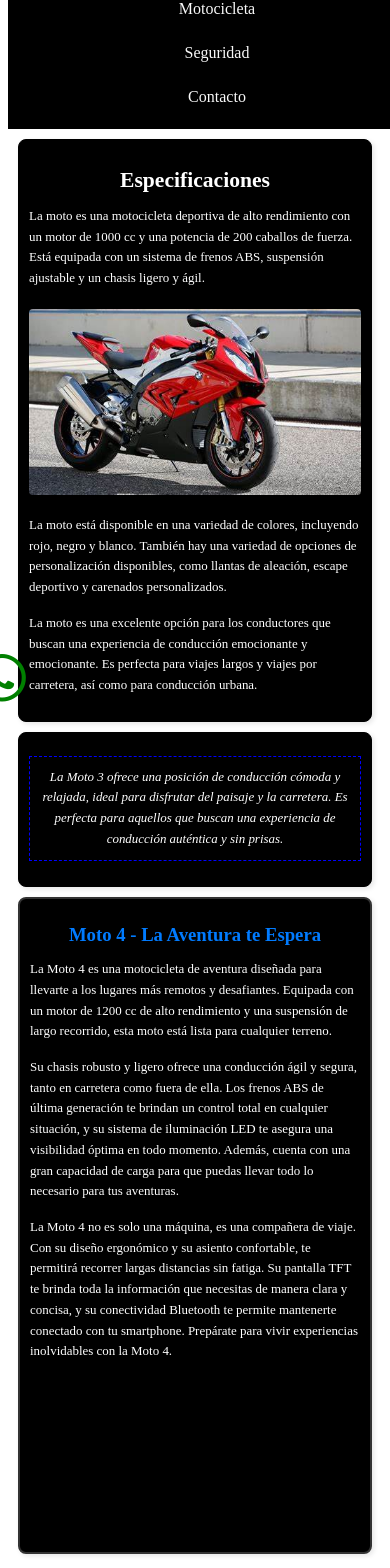
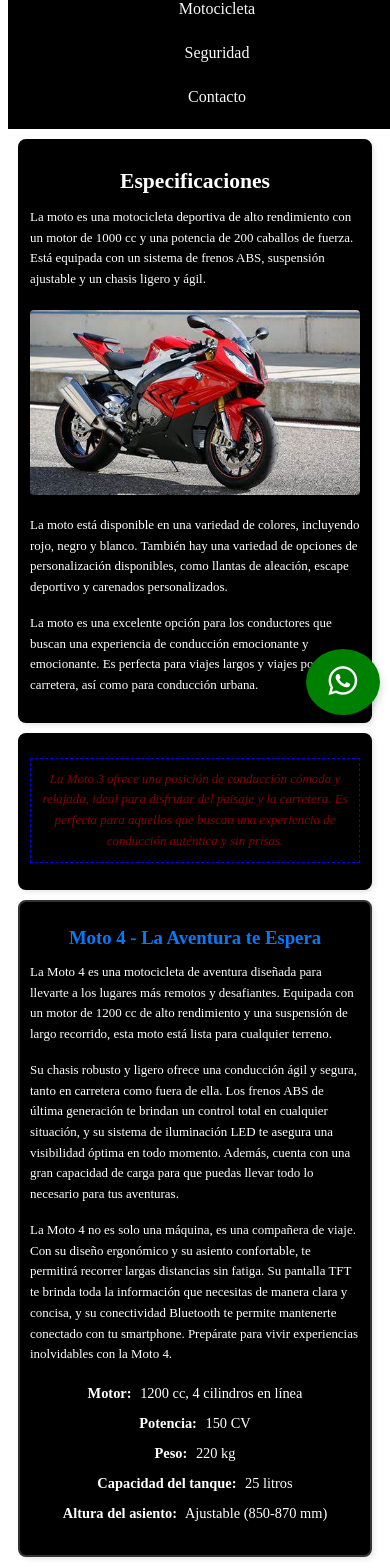
Before and after one commit to Powe1sd/Susuki-moto, a React (Vite) app: page / in a window 390 px wide. Shown: the part 119-1687 px from the top of the page. Built offline with nearby package versions, Linux system fonts and the light colour scheme.

Commit message:
first commit

```diff
--- a/src/App.css
+++ b/src/App.css
@@ -1,89 +1,94 @@
-/* src/components/BarraNavegacion.css (or the CSS file for your navbar) */
+/* src/components/BarraNavegacion.css */
+/* ...otros estilos... */
 
+body {
+  overflow-x: hidden;
+}
+
+@media (max-width: 768px) {
+  /* ...otros estilos responsivos... */
+
+  body {
+    /*  O el contenedor donde está el contenido que se desborda */
+    overflow-x: hidden;
+  }
+}
+
+/* Barra de Navegación */
 nav {
-  top: 0;
-  left: 0;
   width: 100%;
   background-color: #000000;
   padding: 10px;
-  z-index: 100;
+  z-index: 100; /* Ensure it's above other elements */
 }
 
 ul {
   list-style: none;
   margin: 0;
   padding: 0;
-  display: flex; /* Key for horizontal alignment */
-  justify-content: space-around; /* Distribute items evenly */
-  flex-wrap: wrap; /* Allow wrapping on smaller screens */
+  display: flex;
+  justify-content: space-around;
+  flex-wrap: wrap;
 }
 
 li {
-  margin: 5px 10px; /* Adjusted margin for better spacing */
+  margin: 5px 10px;
 }
 
 a {
   color: #f9f9f9;
   text-decoration: none;
-  padding: 8px 12px; /* Adjusted padding */
+  padding: 8px 12px;
   border-radius: 5px;
   transition: background-color 0.3s ease;
 }
 
 a:hover {
-  background-color: #880000;
+  background-color: red;
 }
 
-/* Media Query for Responsiveness */
+/* Media Query for Responsiveness - Navigation */
 @media (max-width: 768px) {
-  /* Adjust breakpoint as needed */
   ul {
-    flex-direction: column; /* Stack navigation vertically */
-    align-items: center; /* Center the items */
+    flex-direction: column;
+    align-items: center;
   }
 
   li {
-    margin: 5px 0; /* Vertical margin only */
-    width: 100%; /* Make list items take full width */
-    text-align: center; /* Center the text within list items */
+    margin: 5px 0;
+    width: 100%;
+    text-align: center;
   }
 
   a {
-    padding: 8px 12px; /* Keep consistent padding */
-    display: block; /* Make <a> elements behave like block elements */
+    display: block;
     width: 100%;
   }
 }
-/* *********************************************************************************** */
-/* Estilos de especificacion 2 parrafo */
-/* src/Componentes/Especificaciones.css */
 
-/* src/components/Especificaciones.css */
-
-/* Estilos generales (se aplican a todos los módulos) */
+/* Estilos de Especificaciones (Módulos) */
 .especificaciones {
   font-family: "Times New Roman", Times, serif;
   margin: 20px;
   padding: 20px;
-  border: 2px solid #000; /* Borde más oscuro */
+  border: 2px solid #000;
   border-radius: 8px;
   box-shadow: 2px 2px 5px rgba(0, 0, 0, 0.1);
   background-color: #000000;
+  color: white; /* Texto blanco para el fondo negro */
+  transition: all 0.3s ease;
 }
-
 .especificaciones h2 {
-  color: #000; /* Título negro */
   font-size: 1.8em;
   margin-bottom: 10px;
   text-align: center;
+  transition: font-size 0.3s ease;
 }
-
 .especificaciones p {
-  color: #000; /* Texto negro */
   line-height: 1.6;
   margin-bottom: 15px;
+  transition: font-size 0.3s ease;
 }
-
 .especificaciones img {
   max-width: 100%;
   height: auto;
@@ -92,104 +97,14 @@ a:hover {
   border-radius: 4px;
   box-shadow: 2px 2px 5px rgba(0, 0, 0, 0.2);
 }
-
 .especificaciones ul {
   list-style-type: none;
   padding: 0;
   margin-bottom: 15px;
 }
-
 .especificaciones li {
   margin-bottom: 8px;
 }
-
-.especificaciones li strong {
-  font-weight: bold;
-  margin-right: 5px;
-}
-
-/* Estilos específicos para el segundo párrafo (Módulo 2) */
-.parrafo-2 {
-  /* Usa la clase que añadiste en EspecificacionesMoto3.jsx */
-  font-style: italic;
-  color: #880000; /* Rojo oscuro */
-  background-color: #000; /* Amarillo claro */
-  padding: 10px;
-  border: 1px dashed blue;
-  text-align: center;
-  /* Nuevos estilos para hácerlo responsive */
-  font-size: 1em; /* Tamaño de letra base */
-}
-
-/* Media query para hácerlo responsive */
-@media (max-width: 768px) {
-  .especificaciones {
-    margin: 10px;
-    padding: 10px;
-  }
-  .especificaciones h2 {
-    font-size: 1.5em;
-  }
-  .especificaciones p {
-    font-size: 0.9em; /* Tamaño de letra más pequeño en pantallas pequeñas */
-  }
-  .parrafo-2 {
-    font-size: 0.9em; /* Tamaño de letra más pequeño en pantallas pequeñas */
-  }
-}
-/* modulo 4************************************************************ */
-/* src/components/Especificaciones.css */
-
-/* Estilos generales (se aplican a todos los módulos) */
-.especificaciones {
-  font-family: sans-serif;
-  margin: 20px;
-  padding: 20px;
-  border: 1px solid #000;
-  border-radius: 8px;
-  box-shadow: 2px 2px 5px rgba(0, 0, 0, 0.1);
-  background-color: #000000;
-  /* Transición para el responsive */
-  transition: all 0.3s ease; /* Transición suave para todos los cambios */
-  font-family: "Times New Roman", Times, serif;
-}
-
-.especificaciones h2 {
-  color: white;
-  font-size: 1.8em;
-  margin-bottom: 10px;
-  text-align: center;
-  /* Transición para el responsive */
-  transition: font-size 0.3s ease; /* Transición suave para el tamaño de la letra */
-}
-
-.especificaciones p {
-  color: white;
-  line-height: 1.6;
-  margin-bottom: 15px;
-  /* Transición para el responsive */
-  transition: font-size 0.3s ease; /* Transición suave para el tamaño de la letra */
-}
-
-.especificaciones img {
-  max-width: 100%;
-  height: auto;
-  display: block;
-  margin: 20px auto;
-  border-radius: 4px;
-  box-shadow: 2px 2px 5px rgba(0, 0, 0, 0.2);
-}
-
-.especificaciones ul {
-  list-style-type: none;
-  padding: 0;
-  margin-bottom: 15px;
-}
-
-.especificaciones li {
-  margin-bottom: 8px;
-}
-
 .especificaciones li strong {
   font-weight: bold;
   margin-right: 5px;
@@ -204,18 +119,16 @@ a:hover {
   border: 1px dashed blue;
   text-align: center;
   font-size: 1em;
-  /* Transición para el responsive */
-  transition: font-size 0.3s ease; /* Transición suave para el tamaño de la letra */
+  transition: font-size 0.3s ease;
   font-family: "Times New Roman", Times, serif;
 }
 
-/* Media query para hácerlo responsive */
+/* Media Query for Responsiveness - Especificaciones */
 @media (max-width: 768px) {
-  /* Punto de corte para móviles */
   .especificaciones {
     margin: 10px;
     padding: 10px;
-    font-size: 0.9em; /* Tamaño de letra más pequeño en general */
+    font-size: 0.9em;
   }
 
   .especificaciones h2 {
@@ -230,67 +143,50 @@ a:hover {
     font-size: 0.9em;
   }
 }
-/* modulo 4*************************************************** */
-/* src/components/Especificaciones.css */
-
-/* ... (Existing styles) ... */
 
 /* Estilos específicos para Moto 4 */
 .moto-4-estilo {
-  /* Note: .especificaciones is still applied too */
-  background-color: #000000; /* Example: Light white background */
-  border: 2px solid #333; /* Example: Darker border */
+  background-color: #000000;
+  border: 2px solid #333;
   font-family: "Times New Roman", Times, serif;
 }
-
-/* You can also target elements *within* .moto-4-estilo: */
 .moto-4-estilo h2 {
-  color: #007bff; /* Example: Blue heading */
-  font-size: 1.6em; /* Example: Slightly larger heading */
+  color: #007bff;
+  font-size: 1.6em;
+}
+.moto-4-estilo p {
+  color: white;
+}
+.moto-4-estilo img {
+  border-radius: 8px;
+  box-shadow: 3px 3px 8px rgba(0, 0, 0, 0.2);
 }
 
-.moto-4-estilo p {
-  color: white; /* Example: Darker text */
-}
-
-.moto-4-estilo img {
-  border-radius: 8px; /* Example: More rounded corners */
-  box-shadow: 3px 3px 8px rgba(0, 0, 0, 0.2); /* Example: More prominent shadow */
-}
-
-/* ... more specific styles as needed ... */
-
-/* Responsiveness (Example - Adjust as needed) */
+/* Responsiveness - Moto 4 (Adjust as needed) */
 @media (max-width: 768px) {
   .moto-4-estilo {
-    /* Adjust styles on smaller screens if necessary */
     padding: 10px;
   }
 
   .moto-4-estilo h2 {
     font-size: 1.3em;
   }
-
-  /* other adjustments */
 }
 
-/* Contacto ********************************************************** */
+/* Contacto */
 /* src/components/Contacto.css */
-/* src/components/Contacto.css */
-
 .contacto {
   font-family: sans-serif;
   margin: 20px auto; /* Centrar horizontalmente */
   padding: 30px;
-  border: none; /* Sin borde */
-  border-radius: 12px; /* Bordes más redondeados */
+  border: none;
+  border-radius: 12px;
   background-color: #fff;
-  box-shadow: 0 4px 10px rgba(0, 0, 0, 0.1); /* Sombra más pronunciada */
-  max-width: 800px; /* Ancho máximo para evitar que se vea demasiado grande */
+  box-shadow: 0 4px 10px rgba(0, 0, 0, 0.1);
+  max-width: 800px;
   display: flex;
-  flex-wrap: wrap;
-  justify-content: space-around;
-  align-items: flex-start; /* Alinea los elementos en la parte superior */
+  flex-direction: column; /* Apilar elementos verticalmente por defecto */
+  align-items: center; /* Centrar horizontalmente */
 }
 
 .contacto h2 {
@@ -298,12 +194,20 @@ a:hover {
   margin-bottom: 25px;
   color: #333;
   font-size: 1.8em;
-  width: 100%; /* El título ocupa todo el ancho */
+  width: 100%;
+}
+
+.contenedor-info-formulario {
+  /* Nuevo contenedor para agrupar información y formulario */
+  display: flex;
+  flex-wrap: wrap;
+  justify-content: space-around;
+  width: 100%; /* Ocupar todo el ancho disponible */
 }
 
 .contacto .info {
   width: 45%;
-  padding-right: 20px; /* Espacio a la derecha */
+  padding-right: 20px;
 }
 
 .contacto .detalles {
@@ -338,9 +242,10 @@ a:hover {
 .contacto .formulario textarea {
   padding: 12px;
   margin-bottom: 15px;
-  border: 1px solid #ddd; /* Borde más claro */
+  border: 1px solid #ddd;
   border-radius: 6px;
-  box-sizing: border-box; /* Incluir padding y border en el ancho */
+  box-sizing: border-box;
+  width: 100%; /* Asegurar que los campos ocupen todo el ancho */
 }
 
 .contacto .formulario textarea {
@@ -354,56 +259,74 @@ a:hover {
   border: none;
   border-radius: 6px;
   cursor: pointer;
-  transition: background-color 0.3s ease; /* Transición para el hover */
+  transition: background-color 0.3s ease;
 }
 
 .contacto .formulario button:hover {
-  background-color: #0056b3; /* Color más oscuro al pasar el mouse */
+  background-color: #0056b3;
 }
 
 /* Responsive styles */
 @media (max-width: 768px) {
-  .contacto {
-    flex-direction: column; /* Stack vertically */
-    align-items: center; /* Center horizontally */
-    padding: 20px;
+  .contenedor-info-formulario {
+    flex-direction: column; /* Apilar información y formulario verticalmente en móvil */
+    align-items: center;
   }
 
   .contacto .info,
   .contacto .formulario {
     width: 90%;
     margin-bottom: 20px;
-    padding: 0; /* Quitar padding en móvil */
+    padding: 0;
   }
 
   .contacto .detalles {
-    flex-direction: column; /* Icono arriba, texto abajo */
-    align-items: flex-start; /* Alinea el texto a la izquierda */
+    flex-direction: column;
+    align-items: flex-start;
   }
 
   .contacto .detalles i {
-    margin-right: 0; /* Quita el margen a la derecha del icono */
-    margin-bottom: 5px; /* Margen inferior para el icono */
+    margin-right: 0;
+    margin-bottom: 5px;
   }
 }
-/* boton whataspp ****************************** */
+
+/* Botón de WhatsApp ***************************+/
+
+/* Botón de WhatsApp */
+/* Botón de WhatsApp */
 .whatsapp-button {
   position: fixed;
-  bottom: 20px;
-  right: 20px;
-  display: block;
-  z-index: 1000; /* Ensure it's above other elements */
+  bottom: 15px; /* Ajuste para que no quede tan pegado */
+  right: 15px; /* Ajuste para móviles */
+  display: flex;
+  justify-content: center;
+  align-items: center;
+  width: 60px; /* Tamaño fijo para móviles */
+  height: 60px; /* Tamaño fijo para móviles */
+  z-index: 1000; /* Asegurar que esté por encima */
+  background-color: green;
+  border-radius: 50%;
+  box-shadow: 0 4px 8px rgba(0, 0, 0, 0.2); /* Sombra para mejor visibilidad */
 }
 
 .whatsapp-button i {
-  font-size: 3rem;
-  color: green;
+  font-size: 2rem; /* Ajuste de tamaño para icono */
+  color: white;
 }
 
-/* Media query to adjust on smaller screens if necessary */
-@media (max-width: 768px) {
+/* Ajuste para pantallas más pequeñas */
+@media screen and (max-width: 480px) {
   .whatsapp-button {
-    bottom: 10px; /* Adjust as needed */
+    width: 50px;
+    height: 50px;
+    bottom: 10px;
     right: 10px;
   }
+
+  .whatsapp-button i {
+    font-size: 1.8rem;
+  }
 }
+
+/* Media Query for Responsiveness - WhatsApp Button */
```
